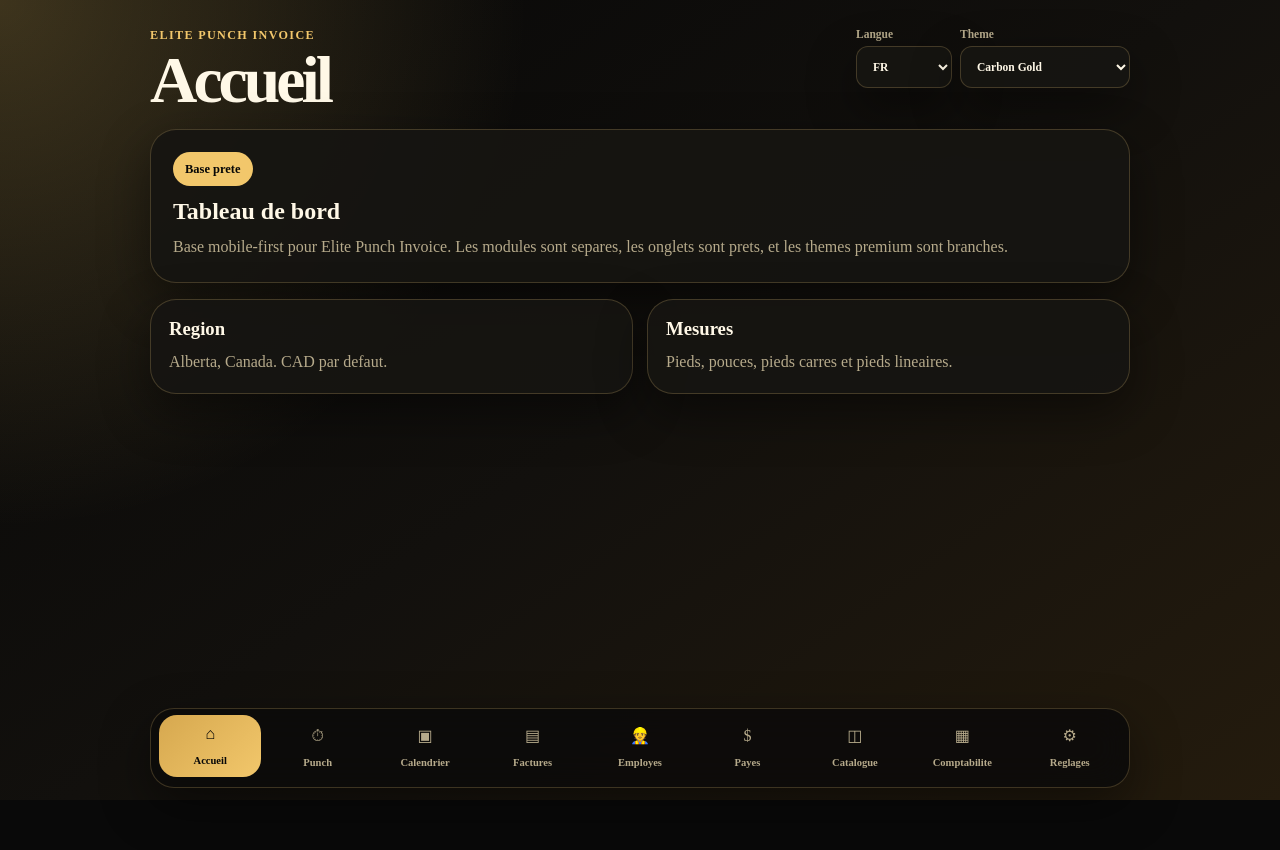
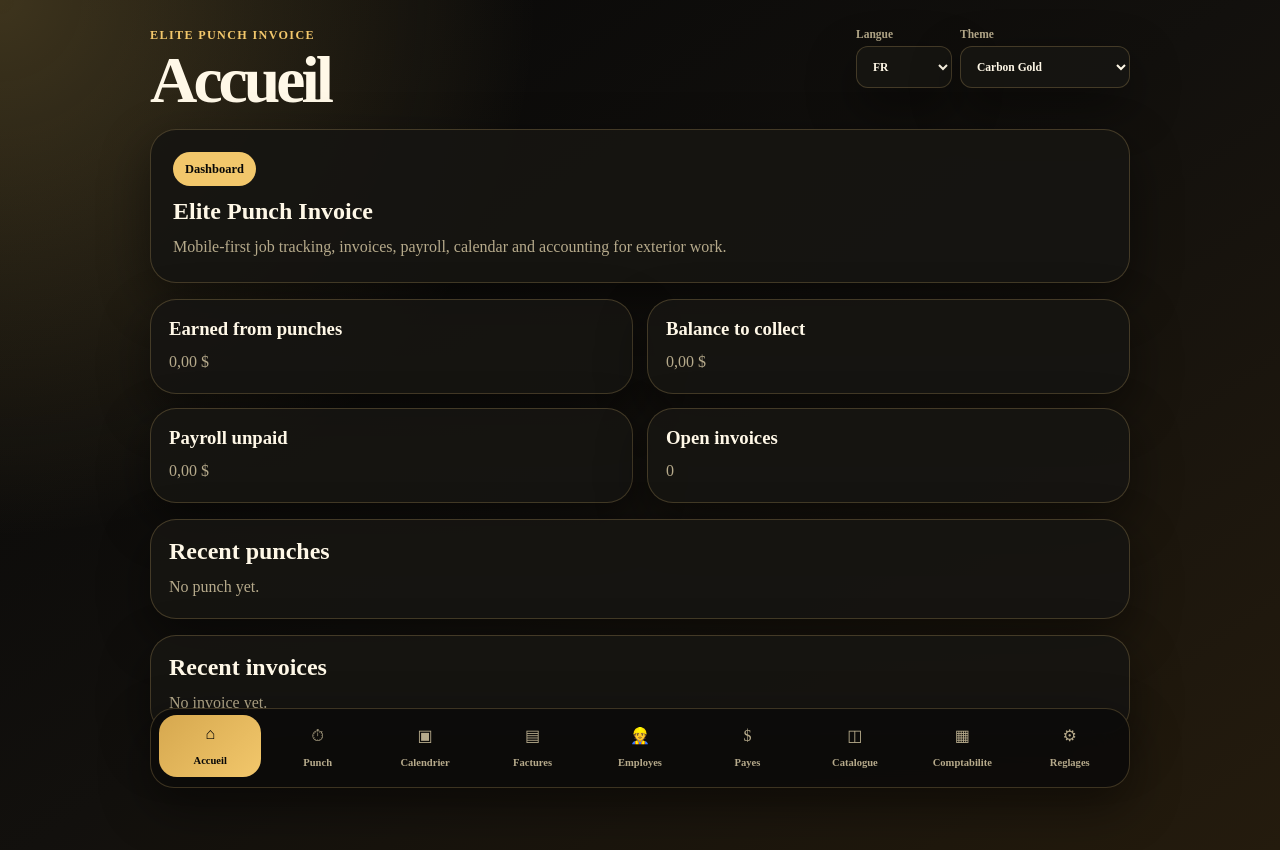
Before and after one commit to bisaillonpatrick1979-dev/Elite-Punch-Invoices, a React (Vite) app: page / in a window 1280 px wide. Before the commit the page ends 800 px from the top, so only its background shows below. Built offline with nearby package versions, Linux system fonts and the light colour scheme.

Commit message:
Make dashboard useful

```diff
--- a/src/modules/dashboard/Dashboard.jsx
+++ b/src/modules/dashboard/Dashboard.jsx
@@ -1,25 +1,102 @@
+import { useMemo } from "react";
+
+import { useAppData } from "../../context/AppDataContext.jsx";
+import { formatMoney } from "../../utils/money.js";
+import { formatDate } from "../../utils/dates.js";
+
+function sum(values = []) {
+  return values.reduce((total, value) => total + Number(value || 0), 0);
+}
+
 export default function Dashboard() {
+  const { appData } = useAppData();
+  const settings = appData.settings || {};
+  const punches = appData.punches || [];
+  const invoices = appData.invoices || [];
+  const activePunch = appData.activePunch || null;
+  const money = (value) => formatMoney(value, settings.currency || "CAD", settings.locale || "fr-CA");
+
+  const summary = useMemo(() => {
+    const invoiceTotals = invoices.map((invoice) => invoice.totals || {});
+    const openInvoices = invoices.filter((invoice) => invoice.status !== "paid" && invoice.status !== "cancelled");
+    const balanceDue = sum(invoiceTotals.map((total) => total.balanceDue));
+    const payrollUnpaid = sum(punches.filter((punch) => punch.payrollStatus !== "paid").map((punch) => punch.amount));
+    const earned = sum(punches.map((punch) => punch.amount));
+
+    return {
+      openInvoiceCount: openInvoices.length,
+      balanceDue,
+      payrollUnpaid,
+      earned,
+      punchCount: punches.length
+    };
+  }, [invoices, punches]);
+
   return (
     <section className="module-page">
       <div className="hero-card">
-        <span className="status-pill">Base prete</span>
-        <h2>Tableau de bord</h2>
-        <p>
-          Base mobile-first pour Elite Punch Invoice. Les modules sont separes,
-          les onglets sont prets, et les themes premium sont branches.
-        </p>
+        <span className="status-pill">{activePunch ? "Punch active" : "Dashboard"}</span>
+        <h2>Elite Punch Invoice</h2>
+        <p>Mobile-first job tracking, invoices, payroll, calendar and accounting for exterior work.</p>
       </div>
 
       <div className="card-grid">
         <div className="stat-card">
-          <h3>Region</h3>
-          <p>Alberta, Canada. CAD par defaut.</p>
+          <h3>Earned from punches</h3>
+          <p>{money(summary.earned)}</p>
         </div>
 
         <div className="stat-card">
-          <h3>Mesures</h3>
-          <p>Pieds, pouces, pieds carres et pieds lineaires.</p>
+          <h3>Balance to collect</h3>
+          <p>{money(summary.balanceDue)}</p>
         </div>
+
+        <div className="stat-card">
+          <h3>Payroll unpaid</h3>
+          <p>{money(summary.payrollUnpaid)}</p>
+        </div>
+
+        <div className="stat-card">
+          <h3>Open invoices</h3>
+          <p>{summary.openInvoiceCount}</p>
+        </div>
+      </div>
+
+      {activePunch && (
+        <div className="info-card">
+          <h2>Active punch</h2>
+          <p>{activePunch.workerName} | {activePunch.clientName || "No client"} | Started {formatDate(activePunch.startedAt)}</p>
+        </div>
+      )}
+
+      <div className="info-card">
+        <h2>Recent punches</h2>
+        {punches.length === 0 ? <p>No punch yet.</p> : (
+          <div className="simple-list">
+            {punches.slice(0, 5).map((punch) => (
+              <div className="list-item" key={punch.id}>
+                <strong>{punch.workerName}</strong>
+                <span>{punch.clientName || "No client"} | {formatDate(punch.startedAt)}</span>
+                <span>{Number(punch.workedHours || 0).toFixed(2)} h | {money(punch.amount || 0)}</span>
+              </div>
+            ))}
+          </div>
+        )}
+      </div>
+
+      <div className="info-card">
+        <h2>Recent invoices</h2>
+        {invoices.length === 0 ? <p>No invoice yet.</p> : (
+          <div className="simple-list">
+            {invoices.slice(0, 5).map((invoice) => (
+              <div className="list-item" key={invoice.id}>
+                <strong>{invoice.invoiceNumber}</strong>
+                <span>{invoice.clientName} | {invoice.status}</span>
+                <span>{money(invoice.totals?.total || 0)}</span>
+              </div>
+            ))}
+          </div>
+        )}
       </div>
     </section>
   );
```
